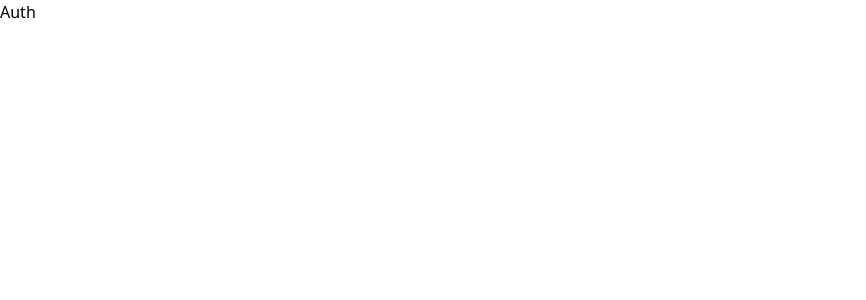
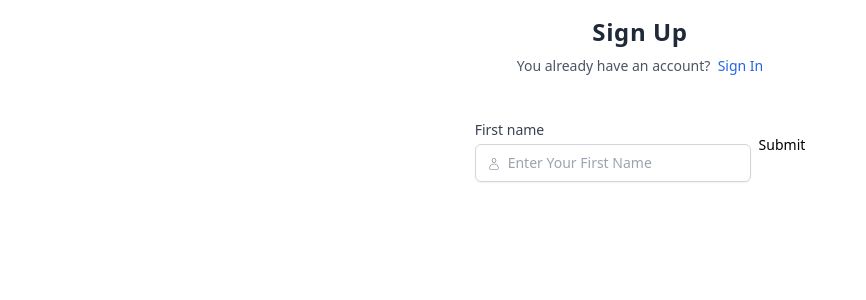
Before and after one commit to DayanNahshon/authentication-system, a Next.js app in the folder auth/: page /auth in a window 1280 px wide. Shown: the top 300 px of the page, without its empty margins (0-866 px from the left). Built offline with nearby package versions, Linux system fonts and the light colour scheme.

Commit message:
Update Auth Page

```diff
--- a/auth/package.json
+++ b/auth/package.json
@@ -9,13 +9,16 @@
     "lint": "next lint"
   },
   "dependencies": {
+    "@hookform/resolvers": "^3.3.1",
     "@next-auth/mongodb-adapter": "^1.1.3",
     "mongoose": "^7.5.3",
     "next": "latest",
     "next-auth": "^4.23.1",
     "react": "latest",
     "react-dom": "latest",
-    "react-icons": "^4.11.0"
+    "react-hook-form": "^7.46.2",
+    "react-icons": "^4.11.0",
+    "zod": "^3.22.2"
   },
   "devDependencies": {
     "@types/node": "latest",
--- /dev/null
+++ b/auth/src/components/forms/Register.tsx
@@ -0,0 +1,46 @@
+import * as React from 'react'
+import Input from '../inputs/Input'
+import {CiUser} from "react-icons/ci"
+import { SubmitHandler, useForm } from "react-hook-form"
+import { z } from "zod"
+import { zodResolver } from "@hookform/resolvers/zod";
+
+
+//-----Form Schema
+const FormSchema = z.object({
+    first_name: z.string()
+        .min(2, "First name must be atleast 2 characters")
+        .max(32, "First name must be less than 32 characters")
+        .regex(new RegExp("^[a-zA-z]+$"), "No special characters such as:<>/%#&?', are allowed"),
+})
+
+//-----Type Form Schema
+type FormSchemaType = z.infer<typeof FormSchema>
+
+//-----RegisterForm Comp.
+const RegisterForm: React.FunctionComponent = () => {
+    const {register, handleSubmit, watch, formState: { errors, isSubmitting }} = useForm<FormSchemaType>({resolver: zodResolver(FormSchema)})
+    const onSubmit = (data: any) => console.log(data)
+    console.log(watch())
+
+    return (
+        <form className='my-8 text-sm' onSubmit={handleSubmit(onSubmit)}>
+            <div className='gap-2 md:flex'>
+                <Input
+                    name="first_name"
+                    label="First name"
+                    type="text"
+                    icon={<CiUser/>}
+                    placeholder="Enter Your First Name"
+                    register={register}
+                    error={errors?.first_name?.message}
+                    disabled={isSubmitting}
+                />
+                <button type='submit'>Submit</button>
+            </div>
+        </form>
+    )
+
+}
+
+export default RegisterForm
--- /dev/null
+++ b/auth/src/components/inputs/Input.tsx
@@ -0,0 +1,43 @@
+import * as React from 'react'
+import { IoAlertCircle } from "react-icons/io5"
+
+interface IInputProps {
+    name: string,
+    label: string,
+    type: string,
+    icon: JSX.Element,
+    placeholder: string,
+    register: any,
+    error: any,
+    disabled: boolean
+}
+
+const Input: React.FunctionComponent<IInputProps> = (props) => {
+    const { name, label, type, icon, placeholder, register, error, disabled } = props
+
+    return (
+        <div className=" mt-3 w-[100%]">
+            <label htmlFor={name} className="text-gray-700">{label}</label>
+            <div className='relative mt-1 rounded-md shadow-sm'>
+                <div className="pointer-event-none absolute left-0 top-0.5 inset-y-0 flex items-center pl-3"
+                style={{
+                    transform: `${error ? "translateY(-12px)" : ""}`,
+                }}
+                >
+                    <span className="text-gray-500 text-sm">{icon}</span>
+                </div>
+                <input
+                    className="w-full py-2 pr-7 pl-8 block rounded-md border border-gray-300 outline-offset-2 outline-transparent focus:border-blue-500 focus:ring-blue-700 focus:ring-2 text-sm"
+                    type={type}
+                    placeholder={placeholder}
+                    {...register(name)}
+                    style={{borderColor: `${error ? "#ED4337" : ""}`}}
+                />
+                {error && <div className="fill-red-500 absolute right-2 top-2.5 text-xl"><IoAlertCircle fill="#ED4337"/></div>}
+                {error && <p className="text-sm text-[#ED4337] mt-1">{error}</p>}
+            </div>
+        </div>
+    )
+}
+
+export default Input
--- a/auth/src/pages/auth.tsx
+++ b/auth/src/pages/auth.tsx
@@ -1,5 +1,22 @@
+import RegisterForm from "@/components/forms/Register"
+import { signIn } from "next-auth/react";
+
 export default function auth() {
     return (
-        <div>Auth</div>
+        <div className="w-full flex items-center justify-center">
+            <div className="w-full h-100 flex items-center justify-center">
+                <div className="w-full sm:w5/6 md:w-2/3 lg:w1/2 xl:w-1/3 2xl:w-1/3 h-full bg-white flex flex-col items-center justify-center">
+                    <div className="w-full px-12 py-4">
+                        <h2 className="text-center text-2xl font-bold tracking-wide text-gray-800">Sign Up</h2>
+                        <p className="text-center text-sm text-gray-600 mt-2">
+                            You already have an account? &nbsp;
+                            <a className="text-blue-600 hover:text-blue-700 hover:underline cursor-pointer" onClick={()=>signIn()}>Sign In</a>
+                        </p>
+                        {/* SIGN UP FORM */}
+                        <RegisterForm/>
+                    </div>
+                </div>
+            </div>
+        </div>
     )
 }
--- a/auth/src/pages/index.tsx
+++ b/auth/src/pages/index.tsx
@@ -2,7 +2,6 @@ import { NextPageContext } from "next";
 import { useSession, signIn, signOut, getSession } from "next-auth/react"
 import { AiFillGithub } from "react-icons/ai";
 import { FaFacebook, FaInstagram, FaLinkedin, FaYoutube } from "react-icons/fa";
-import { SiUdemy } from "react-icons/si";
 
 export default function Home() {
   /*
@@ -32,7 +31,7 @@ export default function Home() {
                     <button onClick={()=>signOut()} className="bg-blue-500 hover:bg-blue-700 text-md uppercase font-bold px-8 py-2 rounded-md sm:mr-2 mb-1 ease-linear transition-all duration-150">Sign Out</button>
                     ) : (
                     <div className="w-full flex justify-center">
-                      <button onClick={()=>signIn()} className=" text-center mt-12 bg-blue-500 hover:bg-blue-700 text-xl uppercase font-bold px-20 py-5 rounded-md sm:mr-2 mb-1 ease-linear transition-all duration-150">Sign In</button>
+                      <button onClick={()=>signIn()} className="text-center mt-12 bg-blue-500 hover:bg-blue-700 text-xl uppercase font-bold px-20 py-5 rounded-md sm:mr-2 mb-1 ease-linear transition-all duration-150">Sign In</button>
                     </div>
                     )
                   }
```
Also changed, not shown: 1 other file (tests, documents, lock files or other folders).
